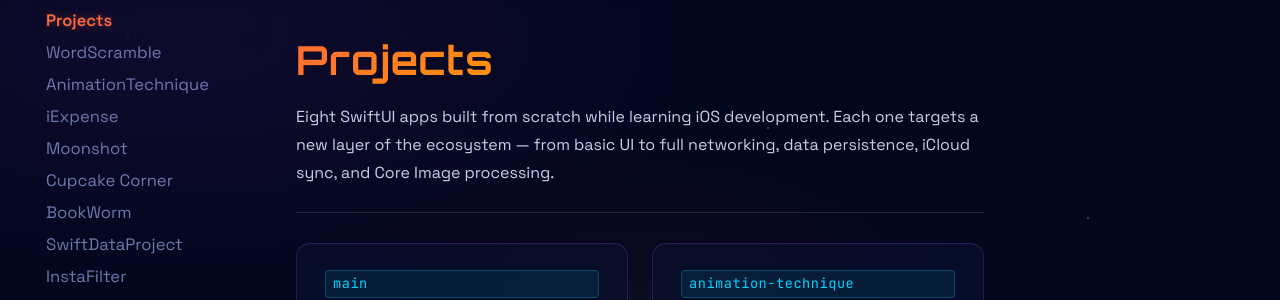
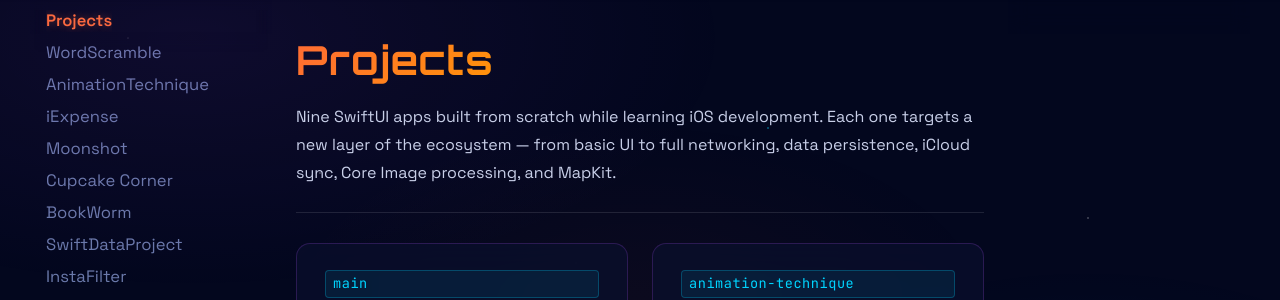
Before and after one commit to isiflo2728/swift-vault, an MkDocs documentation site: the page built from docs/projects/index.md, in a window 1280 px wide and 900 px high. Shown: the part 142-442 px from the top of the window. Built offline with MkDocs 1.6.1 and Material for MkDocs 9.7.7, drawn with Linux system fonts in a browser that asks for light colours; comment, search, counter and statistics services are not loaded; some of the changed text lies outside the part shown.

Commit message:
Add BucketList to projects index

```diff
--- a/docs/projects/index.md
+++ b/docs/projects/index.md
@@ -1,6 +1,6 @@
 # Projects
 
-Eight SwiftUI apps built from scratch while learning iOS development. Each one targets a new layer of the ecosystem — from basic UI to full networking, data persistence, iCloud sync, and Core Image processing.
+Nine SwiftUI apps built from scratch while learning iOS development. Each one targets a new layer of the ecosystem — from basic UI to full networking, data persistence, iCloud sync, Core Image processing, and MapKit.
 
 ---
 
@@ -70,4 +70,12 @@
   <div class="card-cta">View Project →</div>
 </a>
 
+<a class="project-card" href="bucketlist/">
+  <div class="card-tag">bucketlist</div>
+  <h3>BucketList</h3>
+  <p>Map-based location bookmarking with live Wikipedia data and Face ID lock.</p>
+  <div class="card-concepts">MapKit · MapReader · LocalAuthentication · URLSession</div>
+  <div class="card-cta">View Project →</div>
+</a>
+
 </div>
```
